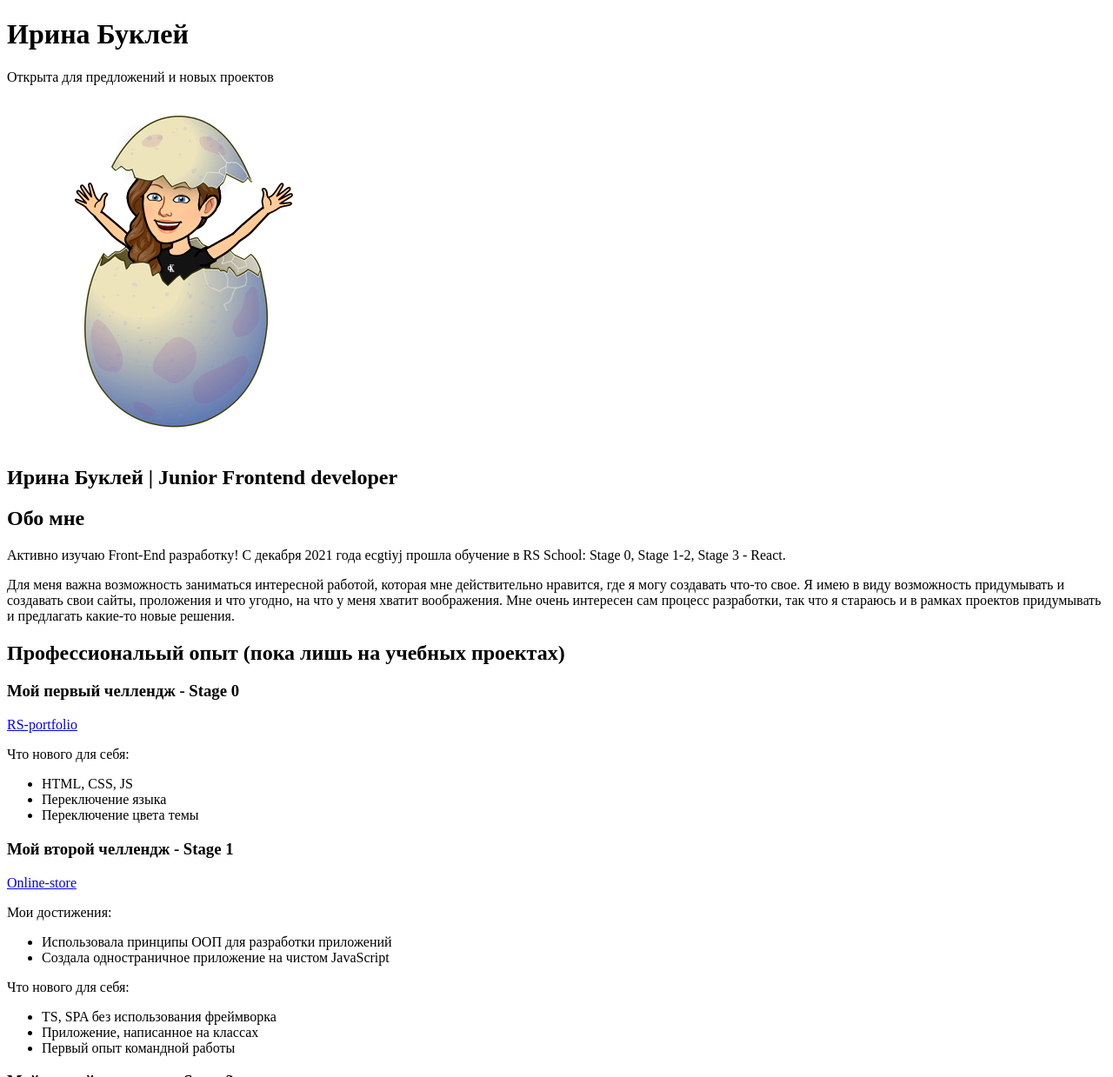
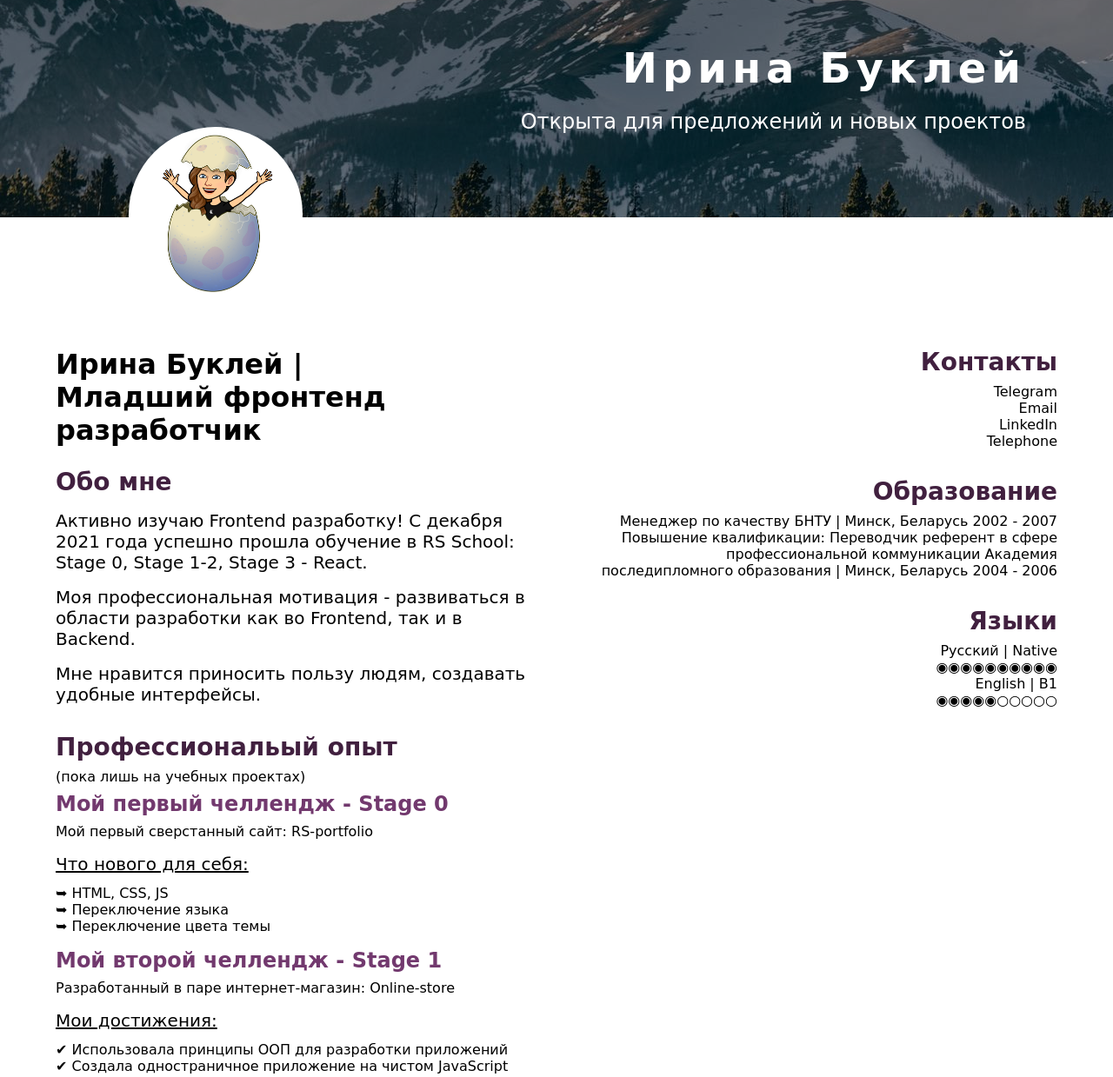
Before and after one commit to IrinaBukley23/cv-bukley-irina, a plain HTML site: page index.html in a window 1280 px wide. Shown: the top 1239 px of the page at 87% size. Drawn offline with Linux system fonts and the light colour scheme; a web font is replaced by a local one.

Commit message:
feat: add styles

```diff
--- a/index.html
+++ b/index.html
@@ -4,11 +4,15 @@
     <meta charset="UTF-8">
     <meta name="viewport" content="width=device-width, initial-scale=1.0">
     <link type="image/x-icon" href="./favicon.ico" rel="shortcut icon">
+    <link rel="preconnect" href="https://fonts.googleapis.com">
+    <link rel="preconnect" href="https://fonts.gstatic.com" crossorigin>
+    <link href="https://fonts.googleapis.com/css2?family=Autour+One&display=swap" rel="stylesheet">
     <link rel="stylesheet" href="./style.css">
     <title>CV</title>
 </head>
 <body>
     <header class="header">
+        <div class="container">
             <h1 class="header__title">Ирина Буклей</h1>
             <div class="header__descr">
                 <p>Открыта для предложений и новых проектов</p>
@@ -16,73 +20,80 @@
             <div class="header__avatar">
                 <img src="./img/avatar.png" alt="avatar">
             </div>
+        </div>
     </header>
-    <main>
-        <h2 class="main__title">Ирина Буклей | Junior Frontend developer</h2>
+    <div class="wrapper">
+        <main class="main">
+            <h2 class="title">Ирина Буклей | Младший фронтенд разработчик</h2>
             <section class="about">
-            <h2 class="about__title">Обо мне</h2>
+                <h2 class="subtitle">Обо мне</h2>
                 <div class="about__descr">
-                <p>Активно изучаю Front-End разработку! С декабря 2021 года ecgtiyj прошла обучение в RS School: Stage 0, Stage 1-2, Stage 3 - React.  </p>
-                <p>Для меня важна возможность заниматься интересной работой, которая мне действительно нравится, где я могу создавать что-то свое. Я имею в виду возможность придумывать и создавать свои сайты, проложения и что угодно, на что у меня хватит воображения. Мне очень интересен сам процесс разработки, так что я стараюсь и в рамках проектов придумывать и предлагать какие-то новые решения.</p>
+                    <p>Активно изучаю Frontend разработку! С декабря 2021 года успешно прошла обучение в RS School: Stage 0, Stage 1-2, Stage 3 - React.  </p>
+                    <p>Моя профессиональная мотивация - развиваться в области разработки как во Frontend, так и в Backend. </p>
+                    <p>Мне нравится приносить пользу людям, создавать удобные интерфейсы. </p>
                 </div>
             </section>
             <section class="prof">
-            <h2 class="prof__title">Профессиональый опыт (пока лишь на учебных проектах)</h2>
+                <h2 class="subtitle">Профессиональый опыт</h2>
+                <p>(пока лишь на учебных проектах)</p>
                 <div class="prof__block">
                     <h3 class="prof__block-title">Мой первый челлендж - Stage 0</h3>
                     <div class="prof__block-example">
+                        Мой первый сверстанный сайт:
                         <a href="https://rolling-scopes-school.github.io/irinabukley23-JSFEPRESCHOOL/portfolio/" target="_blank">RS-portfolio</a>
                     </div>
                     <div class="prof__block-skills">
                         <p>Что нового для себя:</p>
                         <ul>
-                        <li>HTML, CSS, JS</li>
-                        <li>Переключение языка</li>
-                        <li>Переключение цвета темы</li>
+                            <li>➥ HTML, CSS, JS</li>
+                            <li>➥ Переключение языка</li>
+                            <li>➥ Переключение цвета темы</li>
                         </ul>
                     </div>
                 </div>
                 <div class="prof__block">
                     <h3 class="prof__block-title">Мой второй челлендж - Stage 1</h3>
                     <div class="prof__block-example">
+                        Разработанный в паре интернет-магазин:
                         <a href="https://rolling-scopes-school.github.io/irinabukley23-JSFE2022Q3/online-store">Online-store</a>
                     </div>
                     <div class="prof__block-descr">
                         <p>Мои достижения:</p>
                         <ul>
-                        <li>Использовала принципы ООП для разработки приложений</li>
-                        <li>Создала одностраничное приложение на чистом JavaScript</li>
+                            <li>✔ Использовала принципы ООП для разработки приложений</li>
+                            <li>✔ Создала одностраничное приложение на чистом JavaScript</li>
                         </ul>
                     </div>
                     <div class="prof__block-skills">
                         <p>Что нового для себя:</p>
                         <ul>
-                        <li>TS, SPA без использования фреймворка</li>
-                        <li>Приложение, написанное на классах</li>
-                        <li>Первый опыт командной работы</li>
+                            <li>➥ TS, SPA без использования фреймворка</li>
+                            <li>➥ Приложение, написанное на классах</li>
+                            <li>➥ Первый опыт командной работы</li>
                         </ul>
                     </div>
                 </div>
                 <div class="prof__block">
                     <h3 class="prof__block-title">Мой третий челлендж - Stage 2</h3>
                     <div class="prof__block-example">
+                        Разработан в команде с распределением ролей:
                         <a href="https://lider-task-clone.netlify.app/">Lider-task clone</a>
                     </div>
                     <div class="prof__block-descr">
                         <p>Мои достижения:</p>
                         <ul>
-                        <li>В команде исполняла роль - Team Lead</li>
-                        <li>Планирование процесса разработки приложения в Trello</li>
-                        <li>Разработка спринтами длиной в неделю (методология Kanban)</li>
-                        <li>Получила навык презентации проекта (разработка презентации на Reveal.js и непосредственно презентация приложения online)</li>
+                            <li>✔ В команде исполняла роль - Team Lead</li>
+                            <li>✔ Планирование процесса разработки приложения в Trello</li>
+                            <li>✔ Разработка спринтами длиной в неделю (методология Kanban)</li>
+                            <li>✔ Получила навык презентации проекта (разработка презентации на Reveal.js и непосредственно презентация приложения online)</li>
                         </ul>
                     </div>
                     <div class="prof__block-skills">
                         <p>Что нового для себя:</p>
                         <ul>
-                        <li>Приложение разработано на React с использованием Redux</li>
-                        <li>Использованы библиотеки: Material UI, React DND, i18next</li>
-                        <li>Валидация форм приложения реализована с применением Formik, Yup</li>
+                            <li>➥ Приложение разработано на React с использованием Redux</li>
+                            <li>➥ Использованы библиотеки: Material UI, React DND, i18next</li>
+                            <li>➥ Валидация форм приложения реализована с применением Formik, Yup</li>
                         </ul>
                     </div>
                 </div>
@@ -100,9 +111,9 @@
                     </div>
                 </div>
             </section>
-        <section>
+            <section class="edu">
                 <div class="courses">
-                <h2 class="courses__title">Сертификаты</h2>
+                    <h2 class="subtitle">Сертификаты</h2>
                     <ul class="courses__list">
                         <li class="courses__list-item"><a href="https://app.rs.school/certificate/r7bo41s7">RS School. Stage 0</a></li>
                         <li class="courses__list-item"> <a href="https://app.rs.school/certificate/5flgaxsj">RS School. Stage 1-2</a></li>
@@ -110,7 +121,7 @@
                     </ul>
                 </div>
                 <div class="hobby">
-                <h2 class="hobby__title">&#128065; &#128065;</h2>
+                    <h2 class="subtitle">&#128065; &#128065;</h2>
                     <ul class="hobby__list">
                         <li class="hobby__list-item">Фитнес и танцевальная аэробика</li>
                         <li class="hobby__list-item">Вокал</li>
@@ -120,17 +131,17 @@
                 </div>
             </section>
             <section class="quote">
-            <h2 class="quote__title">Топ-3 мои любимые цитаты</h2>
+                <h2 class="subtitle">Топ-3 мои любимые цитаты</h2>
                 <ul class="quote__list">
-                <li class="quote__list-item">Дорогу осилит идущий</li>
-                <li class="quote__list-item">Покажите мне человека, который никогда не ошибался, и я покажу вам человека, который никогда многого не добивался</li>
-                <li class="quote__list-item">Отказавшись от фразы «у меня нет времени», вы скоро поймете, что у вас есть время практически для всего, что вы посчитаете нужным сделать в жизни.
-                    Источник цитаты: https://all-aforizmy.ru/citaty/krasivye-tsitaty-s-glubokim-smyslom-300-tsitat</li>
+                    <li class="quote__list-item">✘ Дорогу осилит идущий</li>
+                    <li class="quote__list-item">✘ Покажите мне человека, который никогда не ошибался, и я покажу вам человека, который никогда многого не добивался</li>
+                    <li class="quote__list-item">✘ Отказавшись от фразы «у меня нет времени», вы скоро поймете, что у вас есть время практически для всего, что вы посчитаете нужным сделать в жизни.</li>
                 </ul>
             </section>
-        <aside>
+        </main>
+        <aside class="sidebar">
             <div class="contacts">
-                <h2 class="contacts__title">Контакты</h2>
+                <h2 class="subtitle">Контакты</h2>
                 <ul>
                     <li><a href="https://t.me/irina_bukley">Telegram</a></li>
                     <li><a href="mailto:irenserge@mail.ru">Email</a></li>
@@ -139,7 +150,7 @@
                 </ul>
             </div>
             <div class="education">
-                <h2 class="education__title">Образование</h2>
+                <h2 class="subtitle">Образование</h2>
                 <ul class="education__list">
                     <li class="education__list-item">Менеджер по качеству
                         <span>БНТУ | Минск, Беларусь</span>
@@ -152,7 +163,7 @@
                 </ul>
             </div>
             <div class="lang">
-                <h2 class="lang__title">Языки</h2>
+                <h2 class="subtitle">Языки</h2>
                 <ul class="lang__list">
                     <li class="lang__list-item">Русский | Native</li>
                     <li class="lang__list-item">◉◉◉◉◉◉◉◉◉◉</li>
@@ -161,7 +172,8 @@
                 </ul>
             </div>
         </aside>
-    </main>
+    </div>
+
     <script src="./script.js"></script>
 </body>
 </html>
--- a/style.css
+++ b/style.css
@@ -0,0 +1,161 @@
+* {
+    box-sizing: border-box;
+    margin: 0;
+    padding: 0;
+    list-style: none;
+    text-decoration: none;
+    color: #000000;
+    font-family: 'Autour One', cursive;
+}
+.wrapper {
+    display: flex;
+    max-width: 1440px;
+    margin: 0 auto;
+    padding: 150px 0 0 0;
+}
+.container {
+    position: relative;
+    max-width: 1440px;
+    margin: 0 auto;
+    z-index: 5;
+}
+.header {
+    background: url('./img/top.jpg') no-repeat;
+    background-position: center;
+    min-height: 250px;
+    position: relative;
+    z-index: 1;
+    padding: 50px 100px;
+}
+.header::after {
+    content: '';
+    position: absolute;
+    width: 100%;
+    height: 100%;
+    z-index: 2;
+    top: 0;
+    left: 0;
+    right: 0;
+    bottom: 0;
+    background-color: rgba(0, 0, 0, 0.4);
+}
+.header__title, .header__descr p  {
+    color: #ffffff;
+    text-align: right;
+}
+.header__title {
+    font-size: 3rem;
+    letter-spacing: 6px;
+}
+.header__descr p {
+    margin: 20px 0 0 0;
+    font-size: 1.5rem;
+}
+.header__avatar {
+    position: absolute;
+    top: 6rem;
+    left: 3rem;
+    z-index: 6;
+    width: 200px;
+    height: 200px;
+    border-radius: 50%;
+    overflow: hidden;
+}
+.header__avatar img {
+    width: 100%;
+}
+.title {
+    font-size: 2rem;
+    width: 70%;
+    margin: 0 0 1.5rem 0;
+}
+.subtitle {
+    font-size: 1.75rem;
+    color: #41203f;
+    margin: 0 0 0.5rem 0;
+}
+.about, .prof, .edu, .quote, .contacts, .education {
+    margin: 0 0 2rem 0;
+}
+.about__descr p{
+    font-size: 1.25rem;
+    max-width: 90%;
+    margin: 1rem 0;
+}
+.prof__block-title {
+    font-size: 1.5rem;
+    color: #72396e;
+    margin: 0.5rem 0;
+}
+.prof__block-skills, .prof__block-descr {
+    margin: 1rem 0;
+}
+.prof__block-skills p, .prof__block-descr p {
+    text-decoration: underline;
+    font-size: 1.25rem;
+    margin: 0 0 0.75rem 0;
+}
+.edu {
+    display: flex;
+    justify-content: space-between;
+}
+.courses__list-item, .hobby__list-item, .quote__list-item {
+    margin: 0.5rem 0;
+    font-size: 1.25rem;
+}
+.sidebar {
+    text-align: right;
+}
+@media (max-width: 1440px) {
+    .wrapper {
+        max-width: 90%;
+    }
+}
+@media (max-width: 996px) {
+    html {
+        font-size: 14px;
+    }
+    .header__descr {
+        width: 50%;
+        margin: 0 0 0 auto;
+    }
+}
+@media (max-width: 768px) {
+    html {
+        font-size: 12px;
+    }
+    .header {
+        padding: 50px;
+    }
+    .header__avatar {
+        top: 10rem;
+        left: 1rem;
+        z-index: 6;
+        width: 150px;
+        height: 150px;
+    }
+}
+@media (max-width: 575px) {
+    .header__descr {
+        width: 65%;
+    }
+}
+@media (max-width: 470px) {
+    .header__title {
+        letter-spacing: 2px;
+    }
+    .header__avatar {
+        display: none;
+    }
+    .header__descr {
+        width: 80%;
+    }
+}
+@media (max-width: 380px) {
+    .header {
+        padding: 30px;
+    }
+    .header__title {
+        font-size: 2.5rem;
+    }
+}
```
Lines whose indentation alone changed are shown as unchanged.
